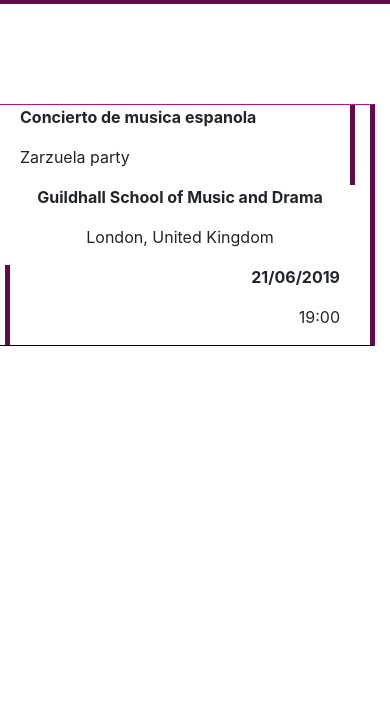
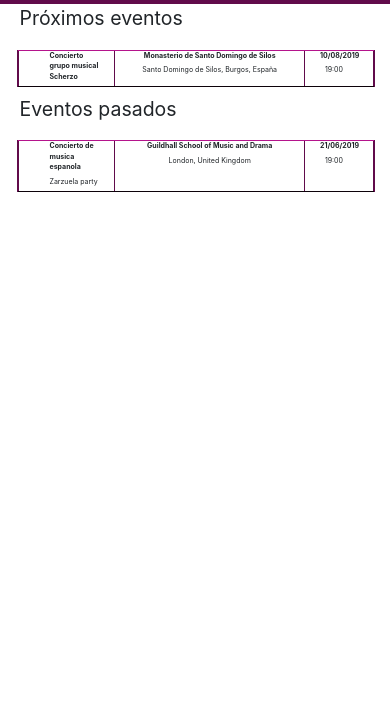
Before and after one commit to aidagimeno/aidagimeno.github.io, a plain HTML site: page agenda.html in a window 390 px wide. Shown: the part 58-775 px from the top of the page. Drawn offline with nearby package versions, Linux system fonts and the light colour scheme; files whose address does not match are found by name.

Commit message:
Changes in agenda for mobile devices

```diff
--- a/agenda.html
+++ b/agenda.html
@@ -20,7 +20,7 @@
             <div class="col-2 span-menu">
               <a href="#" class="bt-menu" style="text-decoration: none;"><span class="icon-menu"></span></a>
             </div>
-            <div class="col-sm-8 col-12 menu" style="z-index: 2;">
+            <div class="col-sm-8 col-6 menu" style="z-index: 2;">
               <a href="./biografia.html" class="buttonsh" style="text-decoration:none">BIOGRAFÍA</a>
               <a href="./galeria.html" class="buttonsh" style="text-decoration:none">GALERÍA</a>
               <a href="./agenda.html" class="buttonsh" style="text-decoration:none; background: #FFFFFF; color: #610B4B;">AGENDA</a>
@@ -32,19 +32,38 @@
         </div>
 
         <div style="z-index: 1">
-          <div class="container-fluid" style="margin-top: 100px;">
+          <p class="textagenda" style="margin-top:0;"> Próximos eventos </p>
+          <div class="container-fluid" style="margin-top: 2vw;">
             <div class="row">
-              <div class="col-sm-2">
+              <div class="col-1 col-sm-2">
               </div>
-              <div class="col-sm-8 filaagenda row">
-                <div class="col-sm-4" style="text-align: left; border-right: 5px solid #610B4B;">
-                  <p style="font-weight: bold;"> Concierto de musica espanola </p> <p> Zarzuela party </p>
+              <div class="col-11 col-sm-8 filaagenda row">
+                <div class="col-3" style="text-align: left; border-right: 0.4vw solid #610B4B;">
+                  <p class="tagenda" style="font-weight: bold;"> Concierto grupo musical Scherzo </p> <p class="tagenda">  </p>
                 </div>
-                <div class="col-sm-6" style="text-align: center;">
-                  <p style="font-weight: bold;"> Guildhall School of Music and Drama </p> <p> London, United Kingdom </p>
+                <div class="col-7" style="text-align: center;">
+                  <p class="tagenda" style="font-weight: bold;"> Monasterio de Santo Domingo de Silos </p> <p class="tagenda"> Santo Domingo de Silos, Burgos, España </p>
                 </div>
-                <div class="col-sm-2" style="text-align: right; border-left: 5px solid #610B4B;">
-                  <p style="font-weight: bold;"> 21/06/2019 </p> <p> 19:00 </p>
+                <div class="col-2" style="text-align: right; border-left: 0.4vw solid #610B4B;">
+                  <p class="tagenda" style="font-weight: bold;"> 10/08/2019 </p> <p class="tagenda"> 19:00 </p>
+                </div>
+              </div>
+            </div>
+          </div>
+          <p class="textagenda"> Eventos pasados </p>
+          <div class="container-fluid" style="margin-top: 2vw;">
+            <div class="row">
+              <div class="col-1 col-sm-2">
+              </div>
+              <div class="col-11 col-sm-8 filaagenda row">
+                <div class="col-3" style="text-align: left; border-right: 0.4vw solid #610B4B;">
+                  <p class="tagenda" style="font-weight: bold;"> Concierto de musica espanola </p> <p class="tagenda"> Zarzuela party </p>
+                </div>
+                <div class="col-7" style="text-align: center;">
+                  <p class="tagenda" style="font-weight: bold;"> Guildhall School of Music and Drama </p> <p class="tagenda"> London, United Kingdom </p>
+                </div>
+                <div class="col-2" style="text-align: right; border-left: 0.4vw solid #610B4B;">
+                  <p class="tagenda" style="font-weight: bold;"> 21/06/2019 </p> <p class="tagenda"> 19:00 </p>
                 </div>
               </div>
             </div>
--- a/css/index.css
+++ b/css/index.css
@@ -93,10 +93,11 @@
 }
 
 .filaagenda {
-  border-left: 5px solid #610B4B;
-  border-right: 5px solid #610B4B;
-  border-top: 1px outset #610B4B;
-  border-bottom: 1px outset #610B4B;
+  border-left: 0.6vw solid #610B4B;
+  border-right: 0.6vw solid #610B4B;
+  border-top: 0.1vw outset #610B4B;
+  border-bottom: 0.1vw outset #610B4B;
+  font-size: 1.2vw;
 
 }
 
@@ -190,6 +191,12 @@
   color: #610B4B;
 }
 
+.textagenda {
+  margin-left: 20vw;
+  font-size: 2vw;
+  margin-top: 2vw;
+}
+
 @media (min-width:576px) {
   .span-menu {
     display: none;
@@ -197,6 +204,20 @@
 }
 
 @media (max-width:576px) {
+
+  .tagenda {
+    margin-bottom: 1vw;
+  }
+
+  .textagenda {
+    margin-left: 5vw;
+    font-size: 5vw;
+  }
+
+  .filaagenda{
+    font-size: 1.8vw;
+  }
+
   .titulo{
       position: absolute;
       margin-left: auto;
```
